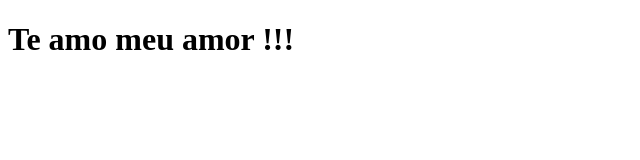
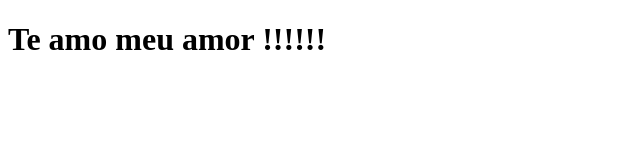
Before and after one commit to jpbsampaio/clone-tabnews, a Next.js app: page / in a window 1280 px wide. Shown: the top 160 px of the page, without its empty margins (0-640 px from the left). Built offline with nearby package versions, Linux system fonts and the light colour scheme.

Commit message:
adiciona nova mensagem

```diff
--- a/pages/index.js
+++ b/pages/index.js
@@ -1,5 +1,5 @@
 function Home() {
-    return <h1>Te amo meu amor !!!</h1>
+    return <h1>Te amo meu amor !!!!!!</h1>
 }
 
 export default Home;
```
